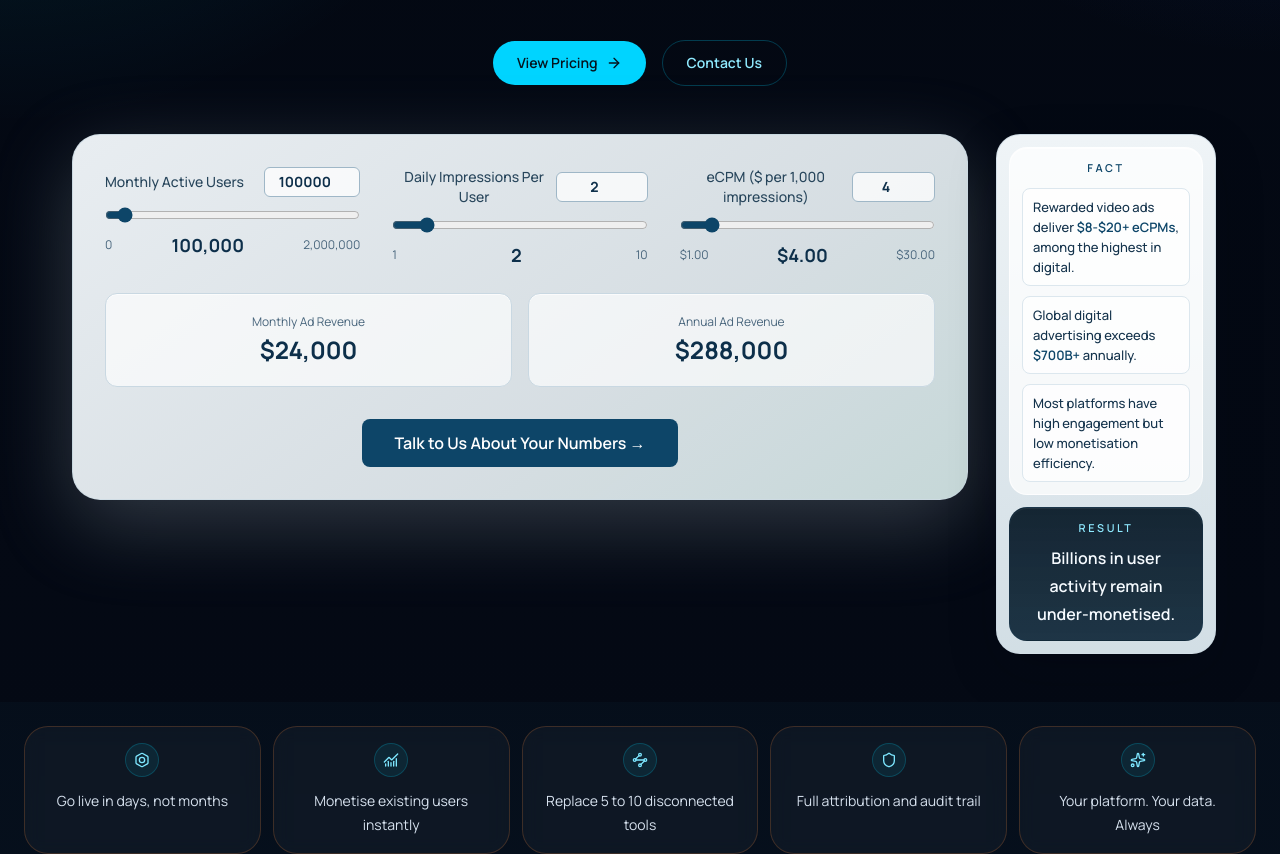
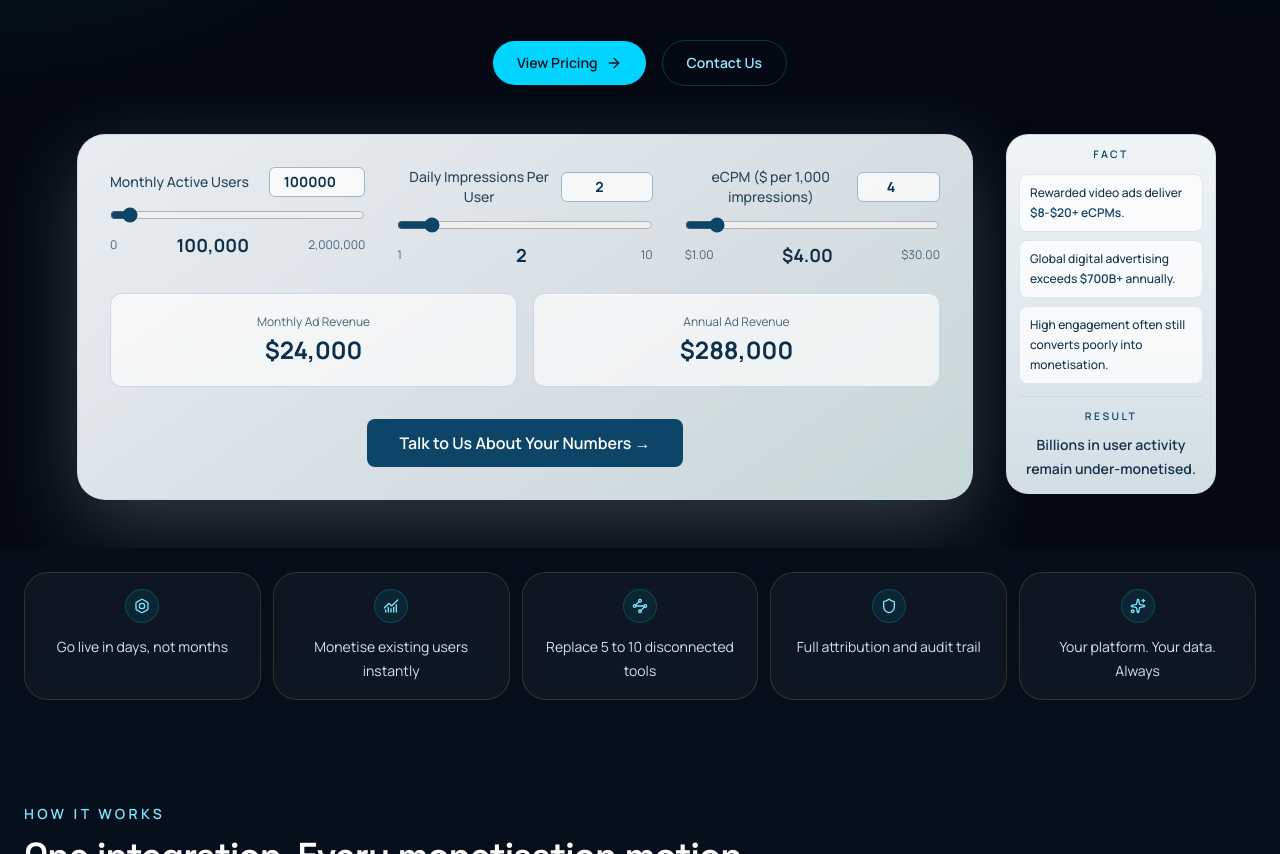
Before and after one commit to morgan9hips-sketch/AdRevTechnologies_Production, a Next.js app in the folder website_production/: page / in a window 1280 px wide. Shown: the part 560-1414 px from the top of the page. Built offline with nearby package versions, Linux system fonts and the light colour scheme.

Commit message:
Compact homepage fact card

```diff
--- a/website_production/components/marketing/home/hero-section.tsx
+++ b/website_production/components/marketing/home/hero-section.tsx
@@ -42,47 +42,43 @@ export function HeroSection() {
           </div>
 
           <div className="mt-12 w-full max-w-6xl">
-            <div className="flex flex-col items-center gap-5 lg:grid lg:grid-cols-[minmax(0,1fr)_220px] lg:items-start lg:gap-5">
+            <div className="flex flex-col items-center gap-5 lg:grid lg:grid-cols-[minmax(0,1fr)_210px] lg:items-start lg:gap-5">
               <div className="w-full">
                 <RevenueCalculator />
               </div>
 
-              <aside className="w-full max-w-[220px] rounded-[24px] border border-[#c9d8e2]/70 bg-[linear-gradient(180deg,rgba(244,249,252,0.98),rgba(223,236,242,0.94))] p-3 text-center shadow-[0_18px_50px_rgba(2,6,15,0.18)] backdrop-blur lg:justify-self-end">
-                <div className="rounded-[18px] border border-white/75 bg-white/72 px-3 py-3 shadow-[inset_0_1px_0_rgba(255,255,255,0.65)]">
-                  <div className="text-[0.68rem] font-semibold uppercase tracking-[0.24em] text-[#0d4568]">
+              <aside className="w-full max-w-[210px] rounded-[22px] border border-[#c9d8e2]/70 bg-[linear-gradient(180deg,rgba(244,249,252,0.98),rgba(223,236,242,0.94))] p-3 text-center shadow-[0_16px_40px_rgba(2,6,15,0.16)] backdrop-blur lg:justify-self-end">
+                <div className="text-[0.65rem] font-semibold uppercase tracking-[0.24em] text-[#0d4568]">
                   Fact
                 </div>
 
-                  <div className="mt-3 space-y-2.5 text-left">
-                    <p className="rounded-lg border border-[#dce7ee] bg-white/76 px-2.5 py-2 text-[13px] font-medium leading-5 text-[#13324b]">
+                <div className="mt-3 space-y-2 text-left">
+                  <p className="rounded-lg border border-[#dce7ee] bg-white/76 px-2.5 py-2 text-[12px] font-medium leading-5 text-[#13324b]">
                     Rewarded video ads deliver{' '}
                     <span className="font-semibold text-[#0d4568]">
                       $8-$20+ eCPMs
                     </span>
-                      , among the highest in digital.
+                    .
                   </p>
-                    <p className="rounded-lg border border-[#dce7ee] bg-white/76 px-2.5 py-2 text-[13px] font-medium leading-5 text-[#13324b]">
+                  <p className="rounded-lg border border-[#dce7ee] bg-white/76 px-2.5 py-2 text-[12px] font-medium leading-5 text-[#13324b]">
                     Global digital advertising exceeds{' '}
-                      <span className="font-semibold text-[#0d4568]">
-                        $700B+
-                      </span>{' '}
+                    <span className="font-semibold text-[#0d4568]">$700B+</span>{' '}
                     annually.
                   </p>
-                    <p className="rounded-lg border border-[#dce7ee] bg-white/76 px-2.5 py-2 text-[13px] font-medium leading-5 text-[#13324b]">
-                      Most platforms have high engagement but low monetisation
-                      efficiency.
+                  <p className="rounded-lg border border-[#dce7ee] bg-white/76 px-2.5 py-2 text-[12px] font-medium leading-5 text-[#13324b]">
+                    High engagement often still converts poorly into
+                    monetisation.
                   </p>
                 </div>
-                </div>
 
-                <div className="mt-3 rounded-[18px] border border-[#0d4568]/14 bg-[linear-gradient(180deg,rgba(8,25,39,0.94),rgba(10,34,52,0.9))] px-3 py-3 text-center text-white shadow-[inset_0_1px_0_rgba(255,255,255,0.06)]">
-                  <div className="text-[0.68rem] font-semibold uppercase tracking-[0.24em] text-[#8feaff]">
+                <div className="my-3 h-px bg-[#c9d8e2]/80" />
+
+                <div className="text-[0.65rem] font-semibold uppercase tracking-[0.24em] text-[#0d4568]">
                   Result
                 </div>
-                  <p className="mt-2 text-base font-semibold leading-7 text-[#f6fbff]">
+                <p className="mt-2 text-sm font-semibold leading-6 text-[#16324a]">
                   Billions in user activity remain under-monetised.
                 </p>
-                </div>
               </aside>
             </div>
           </div>
```
Lines whose indentation alone changed are shown as unchanged.
